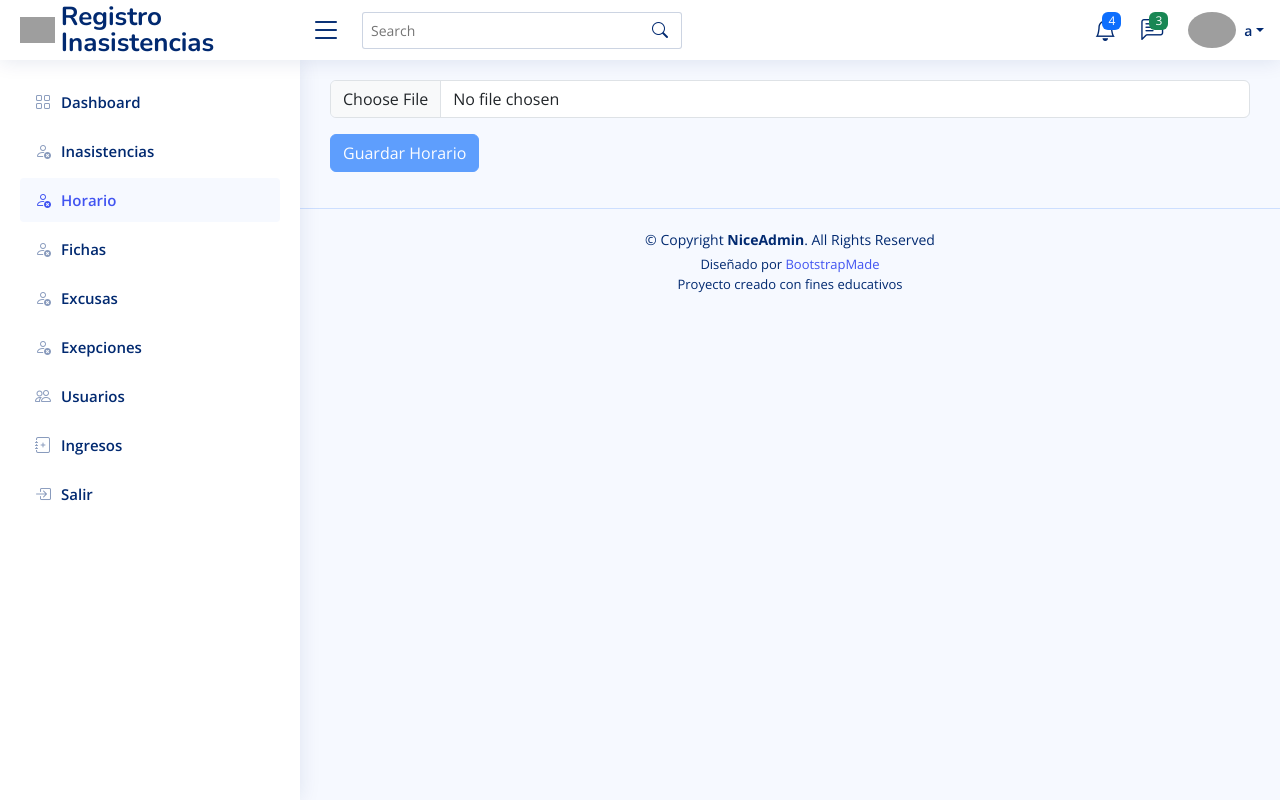
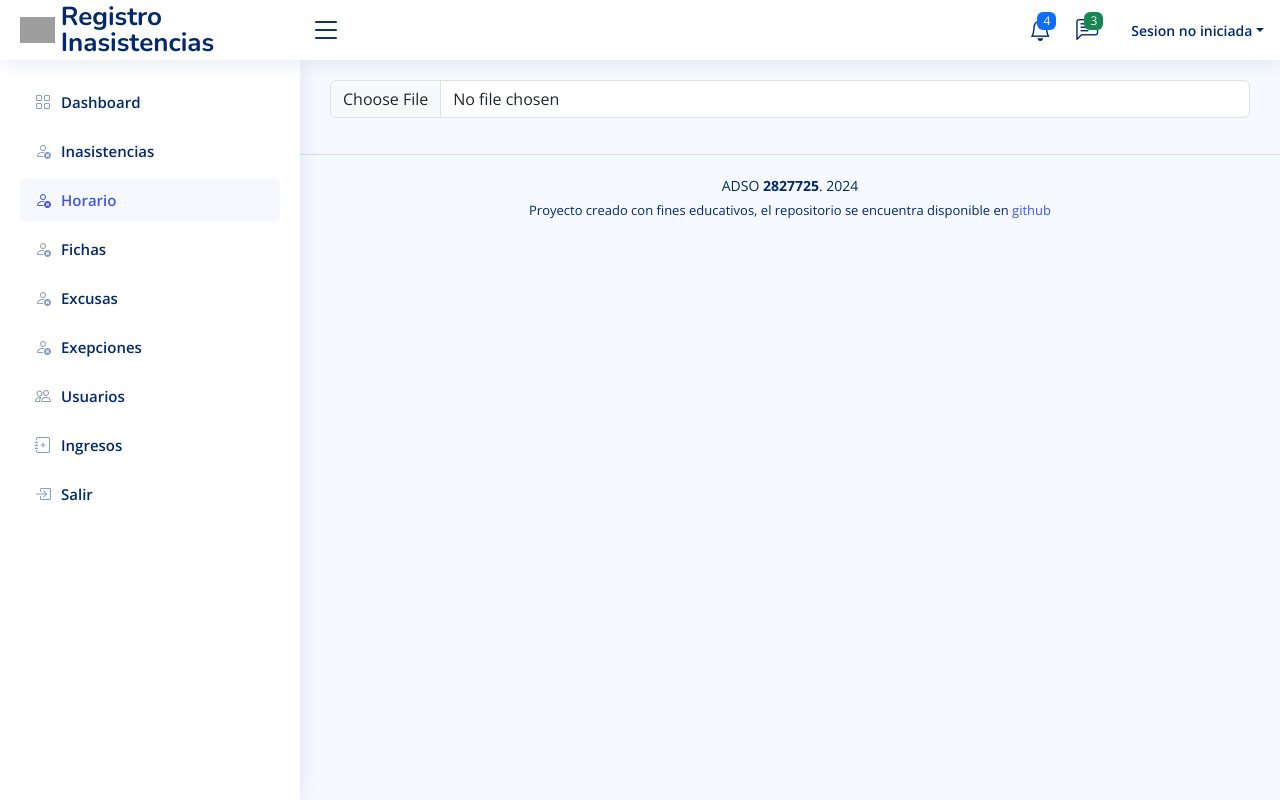
Before and after one commit to sebaslopezg/inasistencias, a PHP site: page /inasistencias/horario in a window 1280 px wide. Run offline with PHP 8.4, Linux system fonts and the light colour scheme; some libraries are stand-ins or nearby versions; grey boxes are pictures that could not be loaded.

Commit message:
cambios en horarios, agregado forms y control de etiqueta de loguin en barra nav

```diff
--- a/Assets/js/horario.js
+++ b/Assets/js/horario.js
@@ -1,7 +1,8 @@
 const input = document.getElementById('excel')
 const alertZone = document.querySelector('#alertZone')
-const btnGuardarHorario = document.querySelector('#btnGuardarHorario')
+//const btnGuardarHorario = document.querySelector('#btnGuardarHorario')
 const display = document.querySelector('#display')
+const displayModal = document.querySelector('#displayModal')
 
 const date = new Date()
 const meses = [
@@ -39,10 +40,27 @@ let cantidadCeldasProcesadas
 let cantidadDatosFormateados
 let dataProcesada
 
-btnGuardarHorario.addEventListener('click', ()=>{
-    if (horario != null) {
-        sentData()
-    }
+document.addEventListener('click', (e)=>{
+    try{
+        if (e.target.closest('button').getAttribute('id') == 'btnGuardarHorario') {
+            if (horario != null) {
+                sentData()
+            }
+        }
+
+        if (e.target.closest('span').getAttribute('data-action') == 'datosValidos') {
+            console.log('a')
+            fntPrintHorario()
+            $('#horarioModal').modal('show')
+        }
+
+        if (e.target.closest('span').getAttribute('data-action') == 'datosOrganizados') {
+            console.log('a')
+            printProcesData()
+            $('#horarioModal').modal('show')
+        }
+    }catch{}
+
 })
 
 input.addEventListener('change', () => {
@@ -78,7 +96,8 @@ input.addEventListener('change', () => {
                         });
                     }else{
                         dataProcesada = procesData(horario)
-                        printProcesData()
+                        //printProcesData()
+                        printForms()
                         printAlert()
                         enableButtons()
                     }
@@ -234,9 +253,10 @@ function printAlert(){
 
     html = `
     <div class="alert alert-primary alert-dismissible fade show" role="alert">
+    <button id="btnGuardarHorario" class="btn btn-primary">Guardar Todo</button>
         Cantidad de celdas procesadas: <b>${cantidadCeldasProcesadas}</b>
-        | Cantidad de datos validados: <b>${cantidadRegistros}</b>
-        | Datos organizados: <b>${cantidadDatosFormateados}</b>
+        | <span data-action="datosValidos">Cantidad de datos validados</span>: <b>${cantidadRegistros}</b>
+        | <span data-action="datosOrganizados">Datos organizados</span>: <b>${cantidadDatosFormateados}</b>
     </div>
     `
     alertZone.innerHTML = html
@@ -244,6 +264,7 @@ function printAlert(){
 
 function fntPrintHorario(){
 
+    let div = document.createElement('div')
     let table = document.createElement('table')
     let thead = document.createElement('thead')
     let tbody = document.createElement('tbody')
@@ -282,8 +303,6 @@ function fntPrintHorario(){
     table.appendChild(thead)
     table.appendChild(tbody)
 
-    //console.log(Object.entries(horario))
-
     Object.entries(horario).forEach(row =>{
         dataRow = row[1]
 
@@ -298,20 +317,13 @@ function fntPrintHorario(){
         `
 
     })
-    display.appendChild(table)
+    div.appendChild(table)
+    displayModal.innerHTML = div
 }
 
 function sentData(){
-    let frmData = new FormData()
-
-    Object.entries(dataProcesada).forEach(row =>{
-        dataRow = row[1]
-        console.log(dataRow)
-        frmData.append('fecha', dataRow.fecha)
-        frmData.append('horaInicio', dataRow.horaInicio)
-        frmData.append('horaFin', dataRow.horaFin)
-        frmData.append('instructor', dataRow.instructor)
-    })
+    const frmHorario = document.querySelector('#frmHorario')
+    let frmData = new FormData(frmHorario)
 
     fetch(base_url + '/horario/setHorario',{
         method: "POST",
@@ -425,8 +437,7 @@ function printProcesData(){
         cantidadDatosFormateados++
     })
 
-
-    display.innerHTML = `
+    displayModal.innerHTML = `
 
     <div class="card">
         <div class="card-body">
@@ -448,3 +459,44 @@ function printProcesData(){
 
     `
 }
+
+function printForms(){
+    let html = `
+    <form id="frmHorario">
+    <ul class="list-group">
+    `
+
+    Object.entries(dataProcesada).forEach(data => {
+        data = data[1]
+
+        html += `
+
+            <li class="list-group-item">
+                <div class="mb-3 col-12">
+                    <label for="txtNombre" class="form-label">Fecha</label>
+                    <input type="text" class="form-control" name="hFecha[]" value="${data.fecha}">
+                </div>
+                <div class="mb-3 col-6">
+                    <label for="txtNombre" class="form-label">Hora Inicio</label>
+                    <input type="text" class="form-control" name="hHoraInicio[]" value="${data.horaInicio}">
+                </div>
+                <div class="mb-3 col-6">
+                    <label for="txtNombre" class="form-label">Hora Fin</label>
+                    <input type="text" class="form-control" name="hHoraFin[]" value="${data.horaFin}">
+                </div>
+                <div class="mb-3 col-12">
+                    <label for="txtNombre" class="form-label">Instructor</label>
+                    <input type="text" class="form-control" name="hInstructor[]" value="${data.instructor}">
+                </div>
+            </li>
+
+        `;
+        cantidadDatosFormateados++
+    })
+
+    html += `
+    </ul>
+    </form>`
+
+    display.innerHTML = html
+}
--- a/Controllers/Dashboard.php
+++ b/Controllers/Dashboard.php
@@ -4,9 +4,9 @@ class Dashboard extends Controllers{
     public function __construct(){
         parent::__construct();
         session_start();
-/*         if(empty($_SESSION['login'])){
+         if(empty($_SESSION['login'])){
             header('Location: ' . base_url().'/login' );
-        } */
+        }
     }
     public function dashboard(){
 
--- a/Views/Horario/horario.php
+++ b/Views/Horario/horario.php
@@ -1,4 +1,7 @@
-<?php header_admin($data); ?>
+<?php
+header_admin($data);
+getModal('horarioModal', $data);
+?>
   <main id="main" class="main">
 
   <div class="mb-3">
@@ -6,7 +9,7 @@
   </div>
 
   <div class="mb-3">
-    <button id="btnGuardarHorario" class="btn btn-primary" disabled>Guardar Horario</button>
+
   </div>
 
   <div id="alertZone"></div>
--- a/Views/Template/footer_admin.php
+++ b/Views/Template/footer_admin.php
@@ -1,11 +1,10 @@
   <!-- ======= Footer ======= -->
   <footer id="footer" class="footer">
     <div class="copyright">
-      &copy; Copyright <strong><span>NiceAdmin</span></strong>. All Rights Reserved
+      ADSO <strong><span>2827725</span></strong>. 2024
     </div>
     <div class="credits">
-      Diseñado por <a href="https://bootstrapmade.com/">BootstrapMade</a>
-      <p>Proyecto creado con fines educativos</p>
+      <p>Proyecto creado con fines educativos, el repositorio se encuentra disponible en <a href="https://github.com/sebaslopezg/inasistencias">github</a></p>
     </div>
   </footer><!-- End Footer -->
 
--- a/Views/Template/header_admin.php
+++ b/Views/Template/header_admin.php
@@ -48,13 +48,6 @@
       </a>
       <i class="bi bi-list toggle-sidebar-btn"></i>
     </div><!-- End Logo -->
-
-    <div class="search-bar">
-      <form class="search-form d-flex align-items-center" method="POST" action="#">
-        <input type="text" name="query" placeholder="Search" title="Enter search keyword">
-        <button type="submit" title="Search"><i class="bi bi-search"></i></button>
-      </form>
-    </div><!-- End Search Bar -->
 
     <nav class="header-nav ms-auto">
       <ul class="d-flex align-items-center">
@@ -209,14 +202,13 @@
         <li class="nav-item dropdown pe-3">
 
           <a class="nav-link nav-profile d-flex align-items-center pe-0" href="#" data-bs-toggle="dropdown">
-            <img src="assets/img/profile-img.jpg" alt="Profile" class="rounded-circle">
-            <span class="d-none d-md-block dropdown-toggle ps-2"><?= "a" ?></span>
+            <span class="d-none d-md-block dropdown-toggle ps-2"><?= isset($_SESSION) ? $_SESSION['userData']['nombre'] : "Sesion no iniciada"; ?></span>
           </a><!-- End Profile Iamge Icon -->
 
           <ul class="dropdown-menu dropdown-menu-end dropdown-menu-arrow profile">
             <li class="dropdown-header">
-              <h6>Kevin Anderson</h6>
-              <span>Web Designer</span>
+              <h6><?= isset($_SESSION) ? $_SESSION['userData']['nombre']." ".$_SESSION['userData']['apellido'] : "Informacion no disponible" ?></h6>
+              <span><?= isset($_SESSION) ? $_SESSION['userData']['rol'] : "Informacion no disponible" ?></span>
             </li>
             <li>
               <hr class="dropdown-divider">
@@ -225,7 +217,7 @@
             <li>
               <a class="dropdown-item d-flex align-items-center" href="users-profile.html">
                 <i class="bi bi-person"></i>
-                <span>My Profile</span>
+                <span>Mi cuenta</span>
               </a>
             </li>
             <li>
@@ -235,7 +227,7 @@
             <li>
               <a class="dropdown-item d-flex align-items-center" href="users-profile.html">
                 <i class="bi bi-gear"></i>
-                <span>Account Settings</span>
+                <span>Ajustes</span>
               </a>
             </li>
             <li>
@@ -243,19 +235,13 @@
             </li>
 
             <li>
-              <a class="dropdown-item d-flex align-items-center" href="pages-faq.html">
-                <i class="bi bi-question-circle"></i>
-                <span>Need Help?</span>
-              </a>
-            </li>
-            <li>
               <hr class="dropdown-divider">
             </li>
 
             <li>
-              <a class="dropdown-item d-flex align-items-center" href="#">
+              <a class="dropdown-item d-flex align-items-center" href="<?= base_url() ?>/logout">
                 <i class="bi bi-box-arrow-right"></i>
-                <span>Sign Out</span>
+                <span>Salir</span>
               </a>
             </li>
 
--- /dev/null
+++ b/Views/Template/modals/horarioModal.php
@@ -0,0 +1,21 @@
+<!-- Modal -->
+<div class="modal fade" id="horarioModal" tabindex="-1" aria-labelledby="exampleModalLabel" aria-hidden="true">
+  <div class="modal-dialog modal-lg">
+    <div class="modal-content">
+      <div class="modal-header">
+        <h1 class="modal-title fs-5" id="horariotitulo">Datos del Horario</h1>
+        <button type="button" class="btn-close" data-bs-dismiss="modal" aria-label="Close"></button>
+      </div>
+
+      <div class="modal-body">
+
+         <div id="displayModal"></div>
+
+      </div>
+
+      <div class="modal-footer">
+        <button type="button" class="btn btn-secondary" data-bs-dismiss="modal">Cerrar</button>
+      </div>
+    </div>
+  </div>
+</div>
```
Also changed, not shown: Controllers/Usuarios.php (+14 -0 lines).
